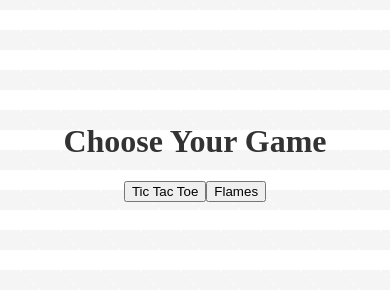
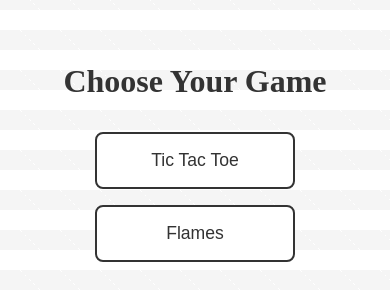
Before and after one commit to Ana2k/react-ttr, a React (Vite) app: page / in a window 390 px wide. Shown: the part 290-590 px from the top of the page. Built offline with nearby package versions, Linux system fonts and the light colour scheme.

Commit message:
UI fixed.

```diff
--- a/src/App.css
+++ b/src/App.css
@@ -571,3 +571,57 @@ body {
     right: 10px;
   }
 }
+
+.game-buttons {
+  display: flex;
+  gap: 1rem;
+  justify-content: center;
+  margin-top: 2rem;
+}
+
+.game-buttons button {
+  padding: 1rem 2rem;
+  font-size: 1.1rem;
+  border: 2px solid var(--border-color);
+  border-radius: 8px;
+  background: var(--square-bg);
+  color: var(--text-color);
+  cursor: pointer;
+  transition: all 0.3s ease;
+}
+
+.game-buttons button:hover {
+  background: var(--square-hover);
+  transform: translateY(-2px);
+}
+
+.back-button {
+  position: fixed;
+  top: 1rem;
+  left: 1rem;
+  padding: 0.8rem 1.5rem;
+  font-size: 1rem;
+  border: 2px solid var(--border-color);
+  border-radius: 8px;
+  background: var(--square-bg);
+  color: var(--text-color);
+  cursor: pointer;
+  transition: all 0.3s ease;
+}
+
+.back-button:hover {
+  background: var(--square-hover);
+  transform: translateY(-2px);
+}
+
+@media (max-width: 600px) {
+  .game-buttons {
+    flex-direction: column;
+    align-items: center;
+  }
+
+  .game-buttons button {
+    width: 100%;
+    max-width: 200px;
+  }
+}
```
